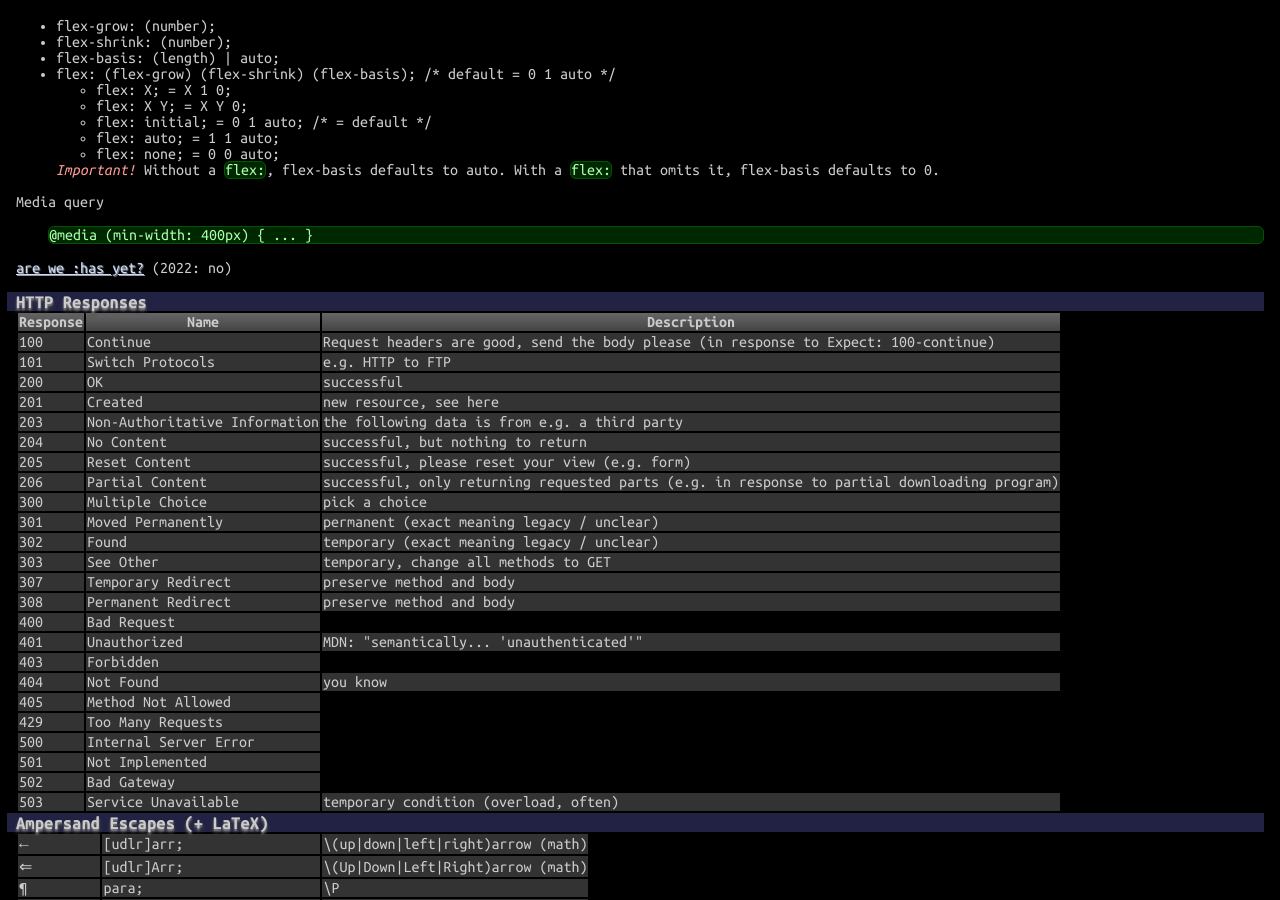
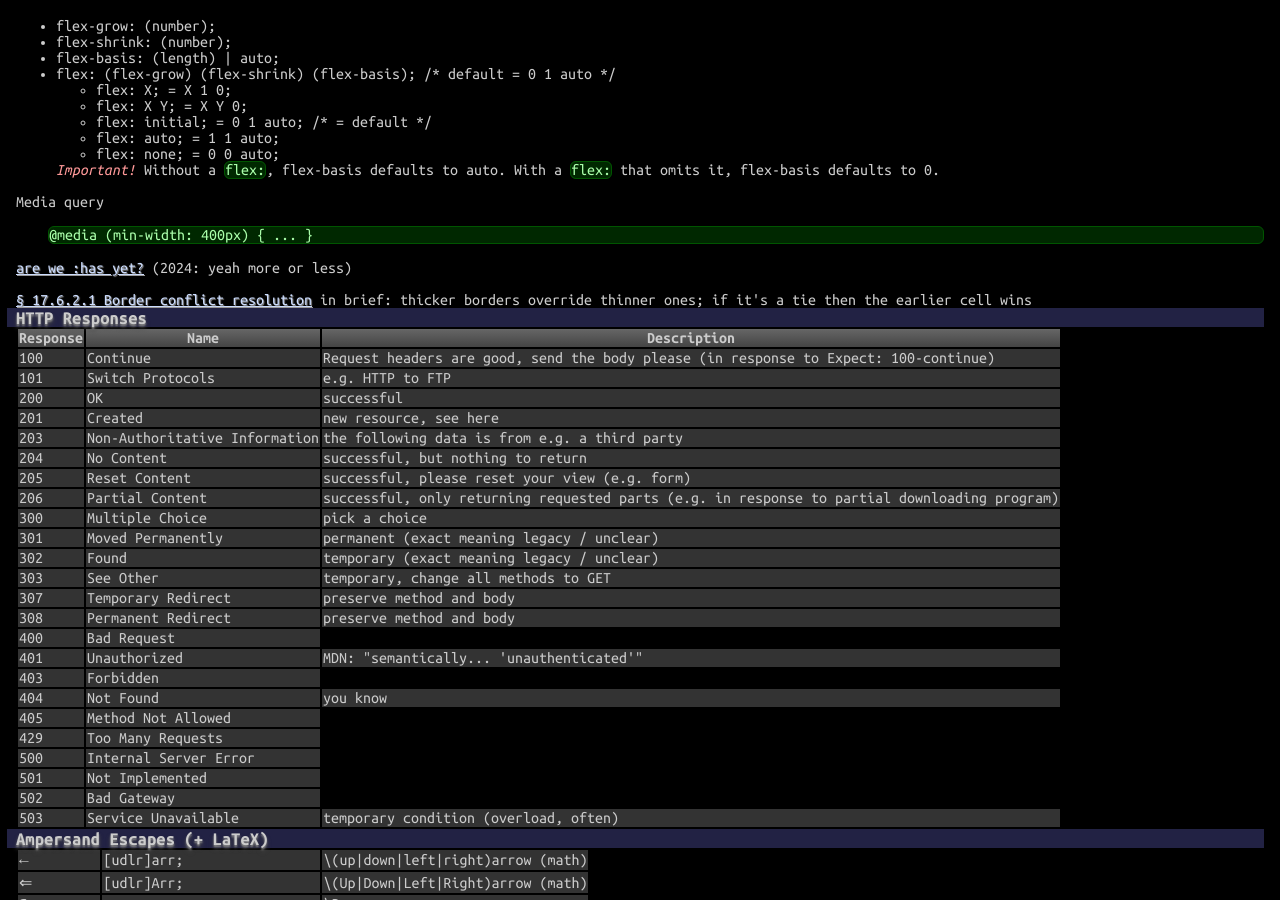
Before and after one commit to betaveros/cs, a Jekyll site: the page built from index.html, in a window 1280 px wide and 900 px high, scrolled down 18950 px. Built offline with Jekyll 4.4.1, drawn with Linux system fonts in a browser that asks for light colours.

Commit message:
web apparently

```diff
--- a/_includes/web.html
+++ b/_includes/web.html
@@ -195,7 +195,10 @@ button.disabled = true;
 <p>Media query</p>
 <pre>@media (min-width: 400px) { ... }
 </pre>
-<p><a href="https://caniuse.com/css-has">are we :has yet?</a> (2022: no)</p>
+<p><a href="https://caniuse.com/css-has">are we :has yet?</a> (2024: yeah more or less)</p>
+
+<a href="https://www.w3.org/TR/CSS2/tables.html#border-conflict-resolution">§&nbsp;17.6.2.1 Border conflict resolution</a> in brief: thicker borders override thinner ones; if it's a tie then the earlier cell wins
+
 <h3>HTTP Responses</h3>
 <table>
 	<tr><th>Response</th><th>Name</th><th>Description</th></tr>
```
